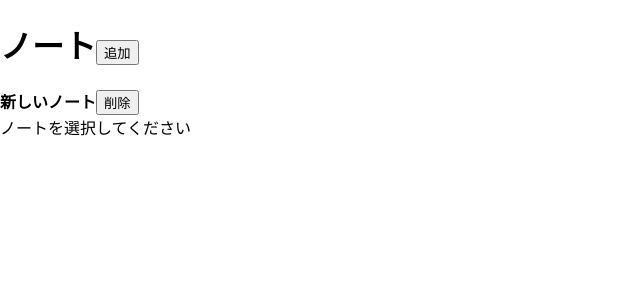
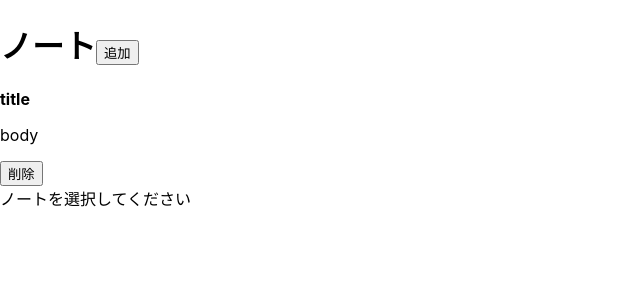
Before and after one commit to recodeyo1ko/note-react, a React (Create React App) app in the folder note-app/: page / in a window 1280 px wide. Both pictures are taken after a click on the button "追加". Shown: the top 300 px of the page, without its empty margins (0-640 px from the left). Built offline with nearby package versions, Linux system fonts and the light colour scheme.

Commit message:
bodyも編集可能にする

```diff
--- a/note-app/src/App.jsx
+++ b/note-app/src/App.jsx
@@ -11,8 +11,8 @@ function App() {
   const onAddNote = () => {
     const newNote = {
       id: uuid(),
-      title: "新しいノート",
-      body: "",
+      title: "title",
+      body: "body",
       createdAt: Date.now(),
     };
     setNotes([...notes, newNote]);
--- a/note-app/src/components/Main.jsx
+++ b/note-app/src/components/Main.jsx
@@ -21,10 +21,15 @@ const Main = ({ activeNote, onUpdateNote }) => {
           value={activeNote.title}
           onChange={(e) => onEditNote("title", e.target.value)}
         />
-        <textarea placeholder="ノート内容を記入" />
+        <textarea
+          placeholder="ノート内容を記入"
+          value={activeNote.body}
+          onChange={(e) => onEditNote("body", e.target.value)}
+        />
       </div>
       <div>
         <h1>{activeNote.title}</h1>
+        <p>{activeNote.body}</p>
         <div></div>
       </div>
     </div>
--- a/note-app/src/components/Sidebar.jsx
+++ b/note-app/src/components/Sidebar.jsx
@@ -24,6 +24,7 @@ const Sidebar = ({
               onClick={() => setActiveNote(note.id)}
             >
               <strong>{note.title}</strong>
+              <p>{note.body}</p>
               <button onClick={() => onDeleteNote(note.id)}>削除</button>
             </div>
           ))}
```
